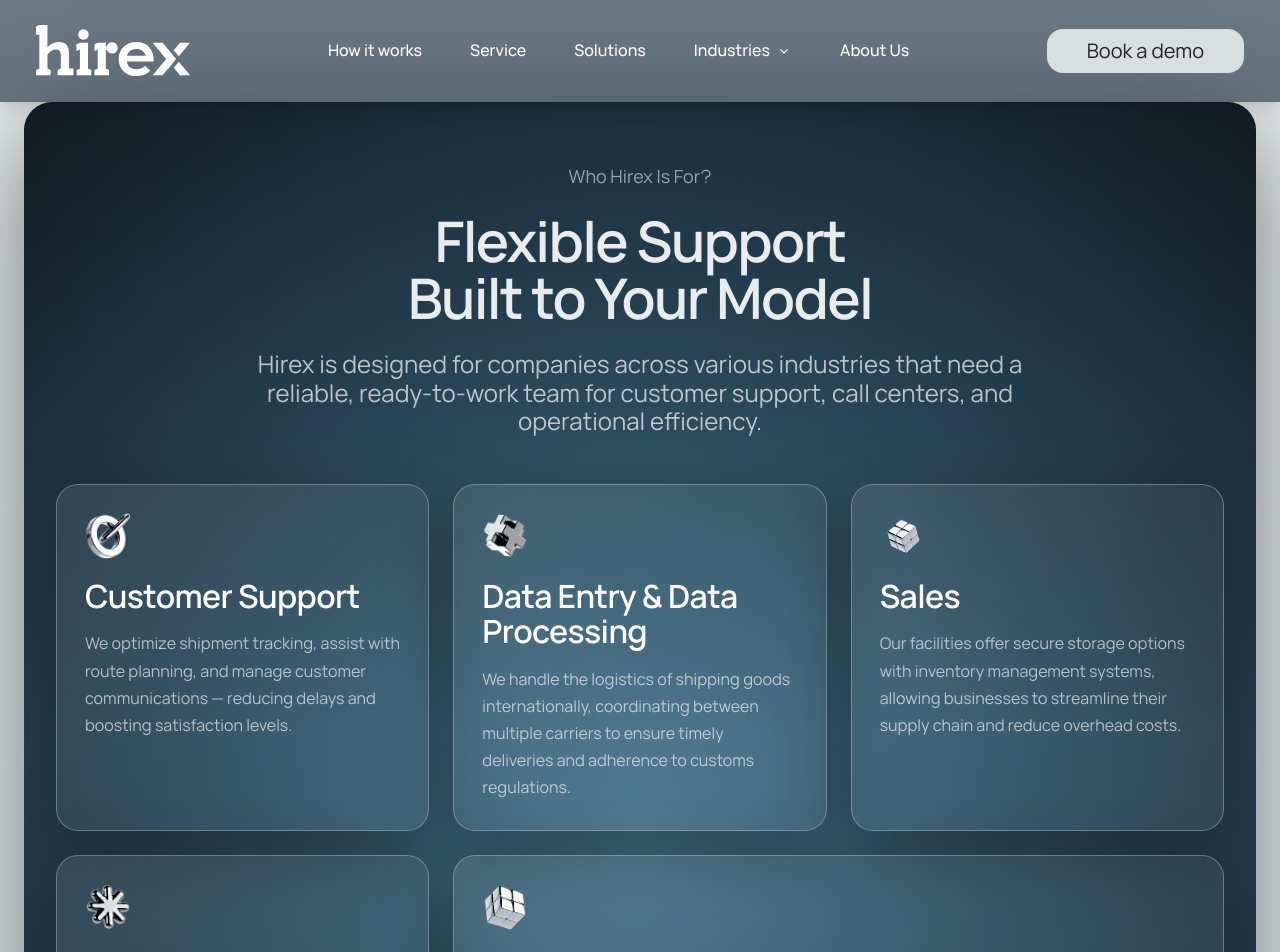
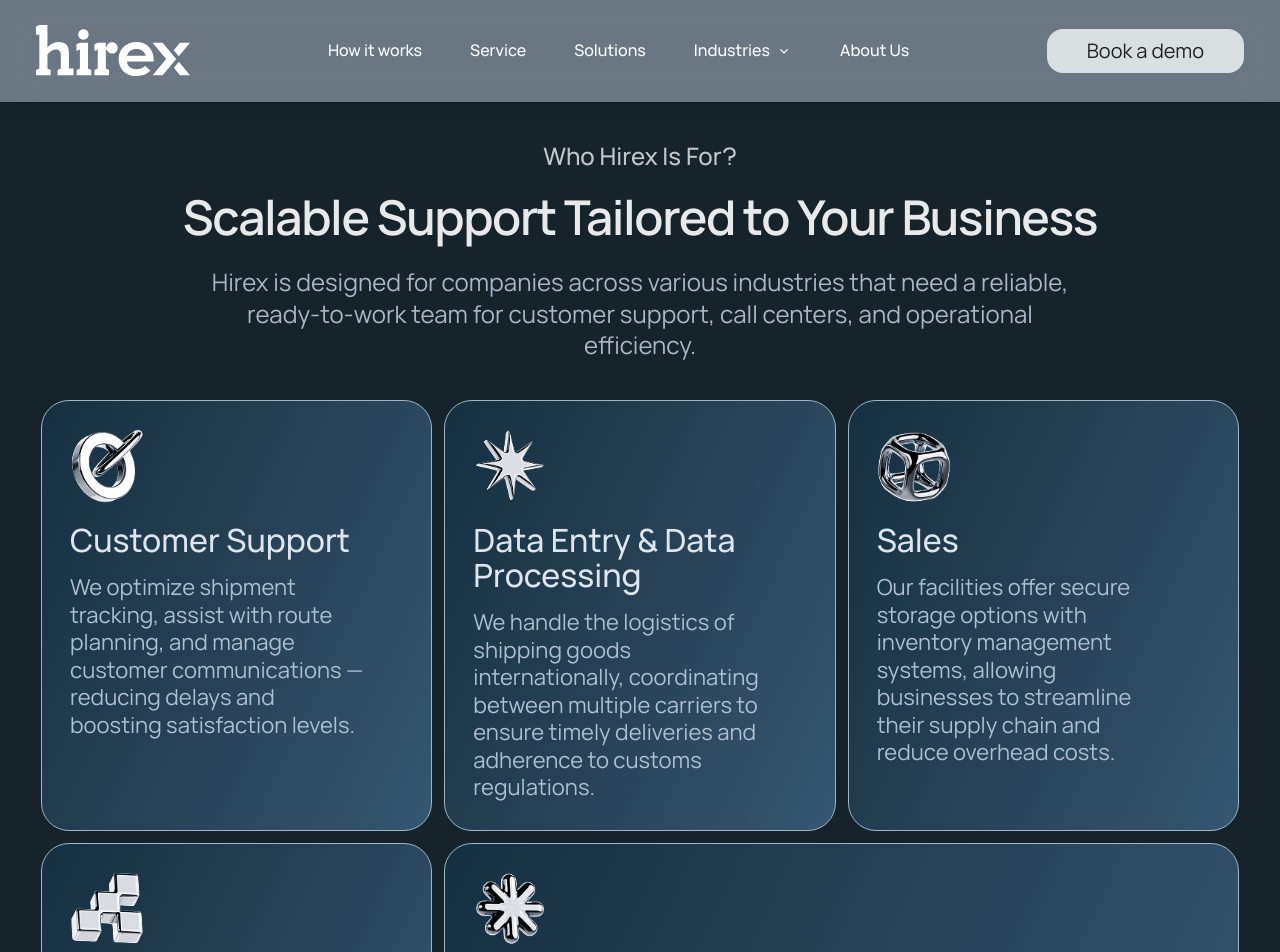
Before and after one commit to rtzeg/hirex, a React (Vite) app: page /industries in a window 1280 px wide. Shown: the top 952 px of the page. Built offline with nearby package versions, Linux system fonts and the light colour scheme.

Commit message:
fix main

```diff
--- a/src/components/layout/WhoHirexForSection.jsx
+++ b/src/components/layout/WhoHirexForSection.jsx
@@ -1,166 +1,136 @@
-import lines from "../../assets/lines.png";
-
-import icon1 from "../../assets/01.png";
-import icon2 from "../../assets/02.png";
-import icon3 from "../../assets/03.png";
-import icon4 from "../../assets/04.png";
-import icon5 from "../../assets/05.png";
+import iconSupport from "../../assets/04.png";
+import iconData from "../../assets/06.png";
+import iconSales from "../../assets/07.png";
+import iconAccounting from "../../assets/08.png";
+import iconSupply from "../../assets/05.png";
 
 const CALENDLY_URL = "https://calendly.com/asad-hirx/30min";
 
-const cards = [
+const audienceItems = [
   {
+    icon: iconSupport,
     title: "Customer Support",
-    text:
+    description:
       "We optimize shipment tracking, assist with route planning, and manage customer communications — reducing delays and boosting satisfaction levels.",
-    icon: icon4
   },
   {
+    icon: iconData,
     title: "Data Entry & Data Processing",
-    text:
+    description:
       "We handle the logistics of shipping goods internationally, coordinating between multiple carriers to ensure timely deliveries and adherence to customs regulations.",
-    icon: icon2
   },
   {
+    icon: iconSales,
     title: "Sales",
-    text:
+    description:
       "Our facilities offer secure storage options with inventory management systems, allowing businesses to streamline their supply chain and reduce overhead costs.",
-    icon: icon3
   },
   {
+    icon: iconAccounting,
     title: "Accounting & Bookkeeping",
-    text:
+    description:
       "We specialize in the final leg of the delivery process, focusing on speed and efficiency to enhance customer experience with timely and reliable deliveries.",
-    icon: icon5
   },
   {
+    icon: iconSupply,
     title: "Supply Chain Consulting",
-    text:
+    description:
       "We provide expert analysis and strategic recommendations to optimize your supply chain operations, focusing on cost reduction and efficiency improvements.",
-    icon: icon1,
-    isWide: true,
-    cta: true
-  }
+    cta: true,
+  },
 ];
 
-const WhoHirexFor = () => {
-  return (
-    <section className="bg-transparent">
-      <div className="mx-auto w-[100%] max-w-[1920px] px-6 pb-24">
-        <div className="relative overflow-hidden rounded-[28px] shadow-[0_25px_120px_rgba(0,0,0,0.55)]">
-
-          <div
-            aria-hidden="true"
-            className="pointer-events-none absolute inset-0"
-            style={{
-              background:
-                "radial-gradient(110% 140% at 50% 65%, #4E7F99 0%, #2B4A5E 38%, #15222B 68%, #050A0E 100%)"
-            }}
-          />
-          <div
-            aria-hidden="true"
-            className="pointer-events-none absolute inset-0 opacity-[0.16]"
-            style={{
-              backgroundImage: `url(${lines})`,
-              backgroundRepeat: "repeat",
-              backgroundSize: "auto"
-            }}
-          />
-          <div
-            aria-hidden="true"
-            className="pointer-events-none absolute inset-0"
-            style={{
-              background:
-                "linear-gradient(to bottom, rgba(0,0,0,0.28) 0%, rgba(0,0,0,0.06) 55%, rgba(0,0,0,0.22) 100%)"
-            }}
-          />
-
-          {/* ✅ Контент поверх */}
-          <div className="relative z-10 px-8 py-16 max-[1200px]:px-6 max-[1200px]:py-12 text-white">
-            {/* Заголовки */}
-            <div className="mx-auto max-w-[980px] text-center">
-              <p className="text-[18px]/[1.2] text-white/55 max-[1200px]:text-[16px]">
-                Who Hirex Is For?
-              </p>
-
-              <h2 className="mt-6 text-[72px]/[1.02] font-semibold tracking-[-0.03em] text-white/90 max-[1600px]:text-[56px] max-[1200px]:text-[44px] max-[700px]:text-[36px]">
-                Flexible Support
-                <br />
-                Built to Your Model
-              </h2>
-
-              <p className="mx-auto mt-6 max-w-[800px] text-[24px]/[1.2] text-white/70 max-[1200px]:text-[16px]">
-                Hirex is designed for companies across various industries that need a reliable,
-                ready-to-work team for customer support, call centers, and operational efficiency.
+const WhoHirexIsForSection = ({
+  id = "solutions",
+  title = "Scalable Support Tailored to Your Business",
+  subtitle = "Who Hirex Is For?",
+  description =
+    "Hirex is designed for companies across various industries that need a reliable, ready-to-work team for customer support, call centers, and operational efficiency.",
+  showOuterShell = false, // если нужно оборачивать в твой синий shell (как в HirexAudienceGrid)
+}) => {
+  const content = (
+    <section id={id} className="relative bg-[#16232B] px-[41px] py-[41px] z-10 text-white">
+      <div className="relative z-10 mx-auto max-w-[1320px] text-center">
+        <p className="text-[24px] font-medium leading-[1.1] text-white/75">{subtitle}</p>
+        <h3 className="mt-6 text-[64px]/[1.02] font-semibold tracking-[-0.03em] text-white/90 max-[1600px]:text-[48px] max-[1200px]:text-[44px] max-[700px]:text-[36px]">
+          {title}
+        </h3>
+        <p className="mx-auto mt-6 max-w-[900px] text-[20px] leading-[1.3] text-[#A8B8C6] md:text-[24px]">
+          {description}
         </p>
       </div>
 
-            {/* Карточки */}
-            <div className="mt-12 grid grid-cols-12 gap-6 max-[1200px]:gap-5">
-              {cards.map((c) => (
-                <div
-                  key={c.title}
-                  className={[
-                    "relative overflow-hidden rounded-[22px] border border-white/30",
-                    "bg-white/5 shadow-[0_22px_70px_rgba(0,0,0,0.35)] backdrop-blur-[10px]",
-                    "p-7 max-[1200px]:p-6",
-                    "flex flex-col",
-                    c.isWide ? "col-span-12 xl:col-span-8" : "col-span-12 md:col-span-6 xl:col-span-4"
-                  ].join(" ")}
+      <div className="relative z-10 mt-10 grid grid-cols-1 gap-3 md:grid-cols-2 xl:grid-cols-3">
+        {audienceItems.map((item, index) => {
+          const isWideCard = index === 4;
+
+          return (
+            <article
+              key={item.title}
+              className={`group relative overflow-hidden rounded-[28px] border border-[#9BB7C9] bg-[linear-gradient(115deg,#153042_0%,#284257_52%,#355770_100%)] p-7 text-left transition duration-300 hover:bg-[linear-gradient(115deg,#1b232d_0%,#202834_60%,#232e3a_100%)] ${
+                isWideCard ? "md:col-span-2 xl:col-span-2" : ""
+              }`}
             >
-                  {/* ✅ Внутренний подсвет НЕ ловит клики */}
-                  <div
-                    aria-hidden="true"
-                    className="pointer-events-none absolute inset-0 opacity-70"
-                    style={{
-                      background:
-                        "linear-gradient(135deg, rgba(255,255,255,0.06) 0%, rgba(255,255,255,0.00) 55%)"
-                    }}
-                  />
-
-                  <div className="relative z-10">
-                    <div className="mb-5 h-[46px] w-[46px]">
-                      <img
-                        src={c.icon}
-                        alt=""
-                        draggable="false"
-                        className="h-full w-full object-contain"
-                      />
-                    </div>
-
-                    <h3 className="text-[32px]/[1.1] font-semibold tracking-[-0.02em] text-white/92 max-[1200px]:text-[30px]">
-                      {c.title}
-                    </h3>
-
-                    <p className="mt-4 text-[16px]/[1.7] text-white/65 max-[1200px]:text-[15px]">
-                      {c.text}
+              {isWideCard ? (
+                <div className="grid grid-cols-1 gap-6 md:grid-cols-[minmax(0,1fr)_auto] md:items-end md:gap-x-10">
+                  <div className="min-w-0">
+                    <img alt="" aria-hidden="true" className="h-[74px] w-[74px] object-contain" src={item.icon} />
+                    <h4 className="mt-5 max-w-[480px] text-[24px] font-medium leading-[1.1] text-[#DDE6EE] md:text-[32px]">
+                      {item.title}
+                    </h4>
+                    <p className="mt-4 max-w-[90%] text-[18px] leading-[1.25] text-[#AFC0CF] md:text-[22px]">
+                      {item.description}
                     </p>
                   </div>
 
-                  {/* ✅ CTA снизу справа */}
-                  {c.cta ? (
-                    <div className="relative z-10 mt-auto pt-8 flex items-end justify-end max-[700px]:justify-start">
+                  <div className="flex justify-start md:justify-end">
                     <a
                       href={CALENDLY_URL}
                       target="_blank"
                       rel="noopener noreferrer"
-                        className="pointer-events-auto inline-flex items-center justify-center gap-3 rounded-[16px] border border-white/35 bg-white/10 px-8 py-4 text-[18px]/[1] text-white/85 backdrop-blur transition hover:bg-white/15"
+                      className="pointer-events-auto inline-flex h-[58px] w-full items-center justify-center rounded-[18px] border border-[#A7BDC9] bg-[rgba(255,255,255,0.08)] px-10 text-[24px] font-medium text-[#D9E3EA] transition hover:bg-[rgba(255,255,255,0.14)] md:w-auto md:text-[34px]"
                     >
-                        <span>Book a demo</span>
-                        <span className="text-white/75">→</span>
+                      <span className="whitespace-nowrap">Book a demo</span>
+                      <span className="ml-2">→</span>
                     </a>
                   </div>
-                  ) : null}
                 </div>
-              ))}
+              ) : (
+                <>
+                  <img alt="" aria-hidden="true" className="h-[74px] w-[74px] object-contain" src={item.icon} />
+                  <h4 className="mt-5 max-w-[480px] text-[24px] font-medium leading-[1.1] text-[#DDE6EE] md:text-[32px]">
+                    {item.title}
+                  </h4>
+                  <p className="mt-4 max-w-[90%] text-[18px] leading-[1.25] text-[#AFC0CF] md:text-[22px]">
+                    {item.description}
+                  </p>
+                </>
+              )}
+            </article>
+          );
+        })}
       </div>
+    </section>
+  );
 
-            <div className="h-2" />
-          </div>
-        </div>
-      </div>
+  // Если нужно прямо “в твоём синем контейнере” как в HirexAudienceGrid
+  if (showOuterShell) {
+    return (
+      <section
+        id={id}
+        className="relative z-10 mt-14 overflow-hidden rounded-[32px] bg-[#16232B] px-4 pb-8 pt-12 text-white md:mt-16 md:px-8 md:pb-12 md:pt-16"
+      >
+        {content}
+      </section>
+    );
+  }
+
+  // Если вставляешь в другой блок (например в WhoHirexFor), без внешнего shell
+  return (
+    <section id={id} className="relative z-10 text-white">
+      {content}
     </section>
   );
 };
 
-export default WhoHirexFor;
+export default WhoHirexIsForSection;
--- a/src/components/layout/hirex-audience.jsx
+++ b/src/components/layout/hirex-audience.jsx
@@ -10,6 +10,8 @@ import slideOnboarding from "../../assets/03.png";
 import slideAudit from "../../assets/01.png";
 import topLeftCube from "../../assets/01.png";
 import topRightCube from "../../assets/03.png";
+
+const CALENDLY_URL = "https://calendly.com/asad-hirx/30min";
 
 const audienceItems = [
   {
@@ -88,7 +90,10 @@ const HirexAudienceGrid = () => {
   const nextSlide = () => setSlideIndex((prev) => (prev >= maxIndex ? 0 : prev + 1));
 
   return (
-    <section id="solutions" className="relative z-10 mt-14 overflow-hidden rounded-[32px] bg-[#16232B] px-4 pb-8 pt-12 text-white md:mt-16 md:px-8 md:pb-12 md:pt-16">
+    <section
+      id="solutions"
+      className="relative z-10 mt-14 overflow-hidden rounded-[32px] bg-[#16232B] px-4 pb-8 pt-12 text-white md:mt-16 md:px-8 md:pb-12 md:pt-16"
+    >
       <img
         alt=""
         aria-hidden="true"
@@ -101,6 +106,7 @@ const HirexAudienceGrid = () => {
         className="main-shell-float-fast pointer-events-none absolute -right-12 top-2 z-[1] hidden w-[240px] opacity-95 md:block"
         src={topRightCube}
       />
+
       <div className="relative z-10 mx-auto max-w-[1320px] text-center">
         <p className="text-[24px] font-medium leading-[1.1] text-white/75">Who Hirex Is For?</p>
         <h3 className="mt-6 text-[64px]/[1.02] font-semibold tracking-[-0.03em] text-white/90 max-[1600px]:text-[48px] max-[1200px]:text-[44px] max-[700px]:text-[36px]">
@@ -114,29 +120,65 @@ const HirexAudienceGrid = () => {
 
       <div className="relative z-10 mt-10 grid grid-cols-1 gap-3 md:grid-cols-2 xl:grid-cols-3">
         {audienceItems.map((item, index) => {
-          const isWideCard = index === 4;
+          const isWideCard = index === 4; // Supply Chain Consulting
 
           return (
             <article
-              className={`group relative overflow-hidden rounded-[28px] border border-[#9BB7C9] bg-[linear-gradient(115deg,#153042_0%,#284257_52%,#355770_100%)] p-7 text-left transition duration-300 hover:bg-[linear-gradient(115deg,#1b232d_0%,#202834_60%,#232e3a_100%)] ${isWideCard ? "md:col-span-2 xl:col-span-2" : ""}`}
               key={item.title}
+              className={`group relative overflow-hidden rounded-[28px] border border-[#9BB7C9] bg-[linear-gradient(115deg,#153042_0%,#284257_52%,#355770_100%)] p-7 text-left transition duration-300 hover:bg-[linear-gradient(115deg,#1b232d_0%,#202834_60%,#232e3a_100%)] ${
+                isWideCard ? "md:col-span-2 xl:col-span-2" : ""
+              }`}
             >
-              <img alt="" aria-hidden="true" className="h-[74px] w-[74px] object-contain" src={item.icon} />
+              {/* ✅ Wide-card: текст слева, кнопка справа (и на мобиле кнопка снизу) */}
+              {isWideCard ? (
+                <div className="grid grid-cols-1 gap-6 md:grid-cols-[minmax(0,1fr)_auto] md:items-end md:gap-x-10">
+                  {/* LEFT */}
+                  <div className="min-w-0">
+                    <img
+                      alt=""
+                      aria-hidden="true"
+                      className="h-[74px] w-[74px] object-contain"
+                      src={item.icon}
+                    />
                     <h4 className="mt-5 max-w-[480px] text-[24px] font-medium leading-[1.1] text-[#DDE6EE] md:text-[32px]">
                       {item.title}
                     </h4>
-              <p className="mt-4 max-w-[90%] text-[18px] leading-[1.25] text-[#AFC0CF] md:text-[22    px]">
+                    <p className="mt-4 max-w-[90%] text-[18px] leading-[1.25] text-[#AFC0CF] md:text-[22px]">
                       {item.description}
                     </p>
+                  </div>
 
+                  {/* RIGHT CTA */}
                   {item.cta ? (
-                <button
-                  className="mt-6 h-[58px] rounded-[18px] border border-[#A7BDC9] bg-[rgba(255,255,255,0.08)] px-10 text-[24px] font-medium text-[#D9E3EA] transition hover:bg-[rgba(255,255,255,0.14)] md:absolute md:bottom-7 md:right-7 md:text-[34px]"
-                  type="button"
+                    <div className="flex justify-start md:justify-end">
+                      <a
+                        href={CALENDLY_URL}
+                        target="_blank"
+                        rel="noopener noreferrer"
+                        className="pointer-events-auto mt-0 inline-flex h-[58px] w-full items-center justify-center rounded-[18px] border border-[#A7BDC9] bg-[rgba(255,255,255,0.08)] px-10 text-[24px] font-medium text-[#D9E3EA] transition hover:bg-[rgba(255,255,255,0.14)] md:w-auto md:text-[34px]"
                       >
-                  Book a demo <span className="ml-2">→</span>
-                </button>
+                        <span className="whitespace-nowrap">Book a demo</span>
+                        <span className="ml-2">→</span>
+                      </a>
+                    </div>
                   ) : null}
+                </div>
+              ) : (
+                <>
+                  <img
+                    alt=""
+                    aria-hidden="true"
+                    className="h-[74px] w-[74px] object-contain"
+                    src={item.icon}
+                  />
+                  <h4 className="mt-5 max-w-[480px] text-[24px] font-medium leading-[1.1] text-[#DDE6EE] md:text-[32px]">
+                    {item.title}
+                  </h4>
+                  <p className="mt-4 max-w-[90%] text-[18px] leading-[1.25] text-[#AFC0CF] md:text-[22px]">
+                    {item.description}
+                  </p>
+                </>
+              )}
             </article>
           );
         })}
@@ -179,7 +221,9 @@ const HirexAudienceGrid = () => {
         <div className="overflow-hidden">
           <div
             className="flex gap-3 transition-transform duration-500 ease-out"
-            style={{ transform: `translateX(calc(-${slideIndex} * ((100% - ${slidesPerView - 1}*0.75rem) / ${slidesPerView} + 0.75rem)))` }}
+            style={{
+              transform: `translateX(calc(-${slideIndex} * ((100% - ${slidesPerView - 1}*0.75rem) / ${slidesPerView} + 0.75rem)))`,
+            }}
           >
             {processSlides.map((slide) => (
               <article
```
Lines whose indentation alone changed are shown as unchanged.
